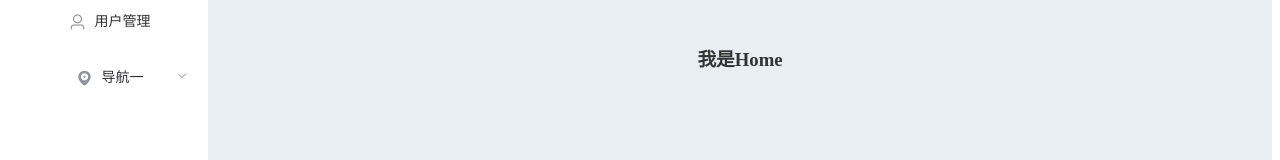
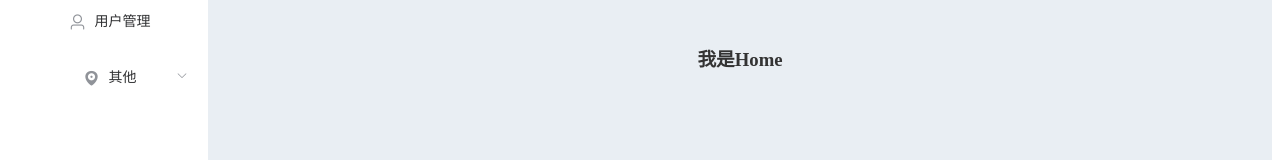
Before and after one commit to qlq08/houtaiguanli, a Vue app: page /#/home in a window 1280 px wide. Shown: the part 127-287 px from the top of the page. Built offline with nearby package versions, Linux system fonts and the light colour scheme.

Commit message:
二级memu的实现

```diff
--- a/src/components/CommonAside.vue
+++ b/src/components/CommonAside.vue
@@ -14,13 +14,17 @@
       <i :class="`el-icon-${item.icon}`"></i>
       <span slot="title">{{ item.label }}</span>
     </el-menu-item>
-    <el-submenu index="1">
+    <el-submenu
+      :index="item.label"
+      v-for="item in hasChildren"
+      :key="item.label"
+    >
       <template slot="title">
-        <i class="el-icon-location"></i>
-        <span slot="title">导航一</span>
+        <i :class="`el-icon-${item.icon}`"></i>
+        <span slot="title">{{ item.label }}</span>
       </template>
-      <el-menu-item-group>
-        <el-menu-item index="1-1">选项1</el-menu-item>
+      <el-menu-item-group v-for="subItem in item.children" :key="subItem.path">
+        <el-menu-item :index="subItem.path">{{ subItem.label }}</el-menu-item>
       </el-menu-item-group>
     </el-submenu>
   </el-menu>
```
